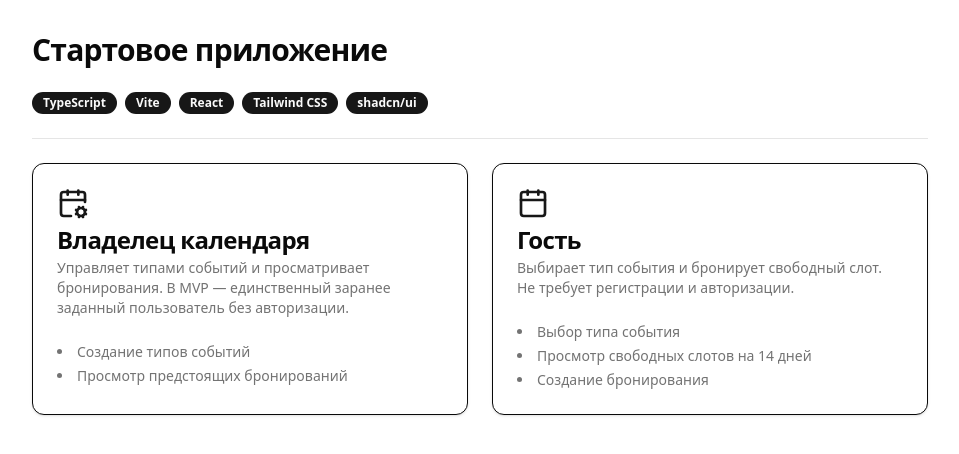
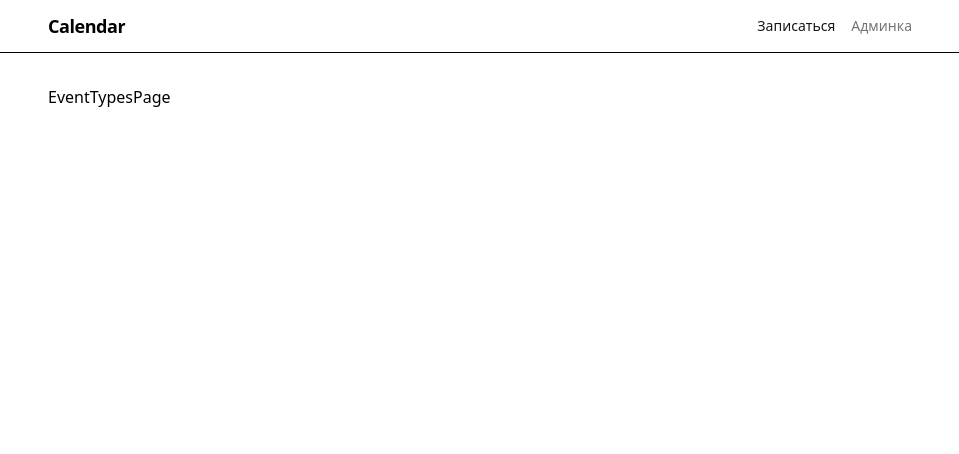
Before and after one commit to savilard/ai-for-developers-project-386, a React (Vite) app in the folder booking-starter/: page /book in a window 1280 px wide. Shown: the top 454 px of the page, without its empty margins (160-1119 px from the left). Built offline with nearby package versions, Linux system fonts and the light colour scheme.

Commit message:
Add header

```diff
--- a/booking-starter/src/app/App.tsx
+++ b/booking-starter/src/app/App.tsx
@@ -1,65 +1,7 @@
-import { Badge } from "@/shared/ui/badge"
-import { Card, CardContent, CardDescription, CardHeader, CardTitle } from "@/shared/ui/card"
-import { Separator } from "@/shared/ui/separator"
-import { Calendar, CalendarCog } from "lucide-react"
+import { Router } from "@/app/router"
 
 function App() {
-  return (
-    <div className="min-h-screen bg-background p-8">
-      <div className="mx-auto max-w-4xl space-y-6">
-        <h1 className="text-3xl font-bold tracking-tight text-foreground">
-          Стартовое приложение
-        </h1>
-
-        <div className="flex flex-wrap gap-2">
-          <Badge>TypeScript</Badge>
-          <Badge>Vite</Badge>
-          <Badge>React</Badge>
-          <Badge>Tailwind CSS</Badge>
-          <Badge>shadcn/ui</Badge>
-        </div>
-
-        <Separator />
-
-        <div className="grid gap-6 md:grid-cols-2">
-          <Card>
-            <CardHeader>
-              <CalendarCog className="mb-2 h-8 w-8 text-primary" />
-              <CardTitle>Владелец календаря</CardTitle>
-              <CardDescription>
-                Управляет типами событий и просматривает бронирования.
-                В MVP — единственный заранее заданный пользователь без авторизации.
-              </CardDescription>
-            </CardHeader>
-            <CardContent>
-              <ul className="list-inside list-disc space-y-1 text-sm text-muted-foreground">
-                <li>Создание типов событий</li>
-                <li>Просмотр предстоящих бронирований</li>
-              </ul>
-            </CardContent>
-          </Card>
-
-          <Card>
-            <CardHeader>
-              <Calendar className="mb-2 h-8 w-8 text-primary" />
-              <CardTitle>Гость</CardTitle>
-              <CardDescription>
-                Выбирает тип события и бронирует свободный слот.
-                Не требует регистрации и авторизации.
-              </CardDescription>
-            </CardHeader>
-            <CardContent>
-              <ul className="list-inside list-disc space-y-1 text-sm text-muted-foreground">
-                <li>Выбор типа события</li>
-                <li>Просмотр свободных слотов на 14 дней</li>
-                <li>Создание бронирования</li>
-              </ul>
-            </CardContent>
-          </Card>
-        </div>
-      </div>
-    </div>
-  )
+  return <Router />
 }
 
 export default App
--- /dev/null
+++ b/booking-starter/src/app/router/index.tsx
@@ -0,0 +1,41 @@
+import { BrowserRouter, Link, Route, Routes } from "react-router-dom"
+
+import { AppLayout } from "@/widgets/app-layout"
+
+import { HomePage } from "@/pages/home-page"
+import { EventTypesPage } from "@/pages/event-types-page"
+import { BookingSlotsPage } from "@/pages/booking-slots-page"
+import { BookingConfirmPage } from "@/pages/booking-confirm-page"
+import { BookingSuccessPage } from "@/pages/booking-success-page"
+import { AdminBookingsPage } from "@/pages/admin-bookings-page"
+import { AdminEventTypesPage } from "@/pages/admin-event-types-page"
+
+function NotFoundPage() {
+  return (
+    <div className="flex min-h-screen flex-col items-center justify-center gap-4">
+      <h1 className="text-2xl font-bold">Страница не найдена</h1>
+      <Link to="/" className="text-primary underline">
+        На главную
+      </Link>
+    </div>
+  )
+}
+
+export function Router() {
+  return (
+    <BrowserRouter>
+      <Routes>
+        <Route element={<AppLayout />}>
+          <Route path="/" element={<HomePage />} />
+          <Route path="/book" element={<EventTypesPage />} />
+          <Route path="/book/:eventTypeId" element={<BookingSlotsPage />} />
+          <Route path="/book/:eventTypeId/confirm" element={<BookingConfirmPage />} />
+          <Route path="/book/success" element={<BookingSuccessPage />} />
+          <Route path="/admin" element={<AdminBookingsPage />} />
+          <Route path="/admin/event-types" element={<AdminEventTypesPage />} />
+          <Route path="*" element={<NotFoundPage />} />
+        </Route>
+      </Routes>
+    </BrowserRouter>
+  )
+}
--- /dev/null
+++ b/booking-starter/src/widgets/app-header/index.tsx
@@ -0,0 +1,36 @@
+import { Link, useLocation } from "react-router-dom"
+
+import { cn } from "@/shared/lib/utils"
+
+export function AppHeader() {
+  const { pathname } = useLocation()
+
+  const isActive = (path: string) => {
+    if (path === "/") return pathname === "/"
+    return pathname.startsWith(path)
+  }
+
+  const linkClass = (path: string) =>
+    cn(
+      "text-sm font-medium transition-colors hover:text-primary",
+      isActive(path) ? "text-primary" : "text-muted-foreground"
+    )
+
+  return (
+    <header className="border-b bg-background">
+      <div className="mx-auto flex max-w-4xl items-center justify-between px-4 py-3">
+        <Link to="/" className="text-lg font-semibold tracking-tight">
+          Calendar
+        </Link>
+        <nav className="flex items-center gap-4">
+          <Link to="/book" className={linkClass("/book")}>
+            Записаться
+          </Link>
+          <Link to="/admin" className={linkClass("/admin")}>
+            Админка
+          </Link>
+        </nav>
+      </div>
+    </header>
+  )
+}
--- /dev/null
+++ b/booking-starter/src/widgets/app-layout/index.tsx
@@ -0,0 +1,14 @@
+import { Outlet } from "react-router-dom"
+
+import { AppHeader } from "@/widgets/app-header"
+
+export function AppLayout() {
+  return (
+    <div className="min-h-screen bg-background">
+      <AppHeader />
+      <main className="mx-auto max-w-4xl px-4 py-8">
+        <Outlet />
+      </main>
+    </div>
+  )
+}
```
